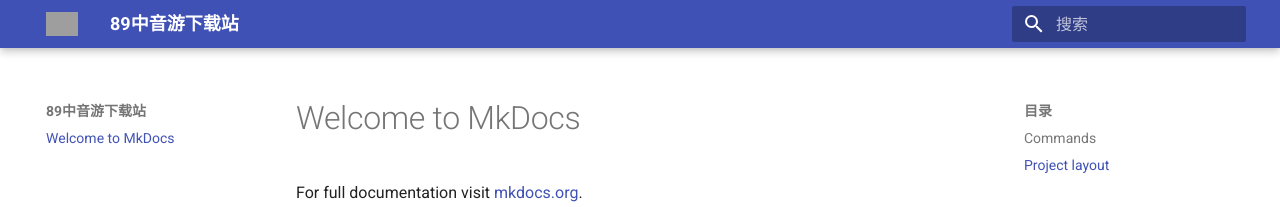
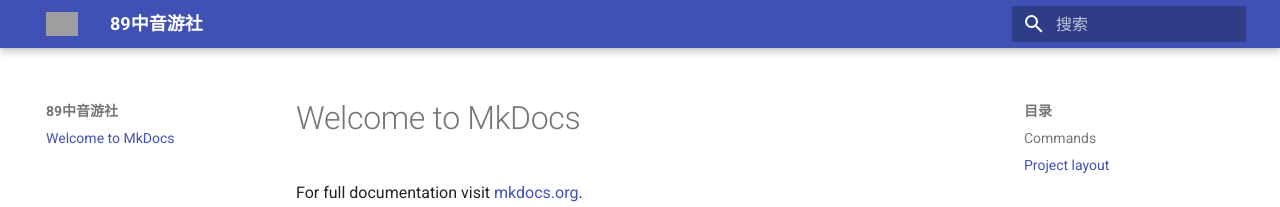
Before and after one commit to microkbcrt/89mugdownload, an MkDocs documentation site: the page built from docs/index.md, in a window 1280 px wide. Shown: the top 207 px of the page. Built offline with MkDocs 1.6.1 and Material for MkDocs 9.7.7, drawn with Linux system fonts in a browser that asks for light colours; grey boxes are pictures that could not be loaded.

Commit message:
Update mkdocs.yml

```diff
--- a/mkdocs.yml
+++ b/mkdocs.yml
@@ -1,5 +1,5 @@
-site_name: 89中音游下载站
-site_description: 89中音游社音游下载与资源分享站
+site_name: 89中音游社
+site_description: 89中音游社官方网站
 site_author: kbcrt
 
 theme:
```
